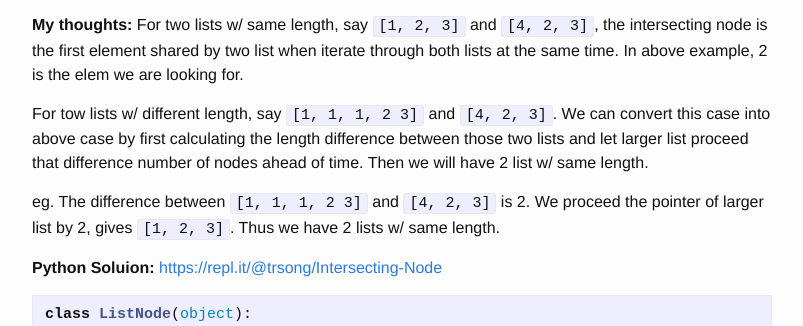
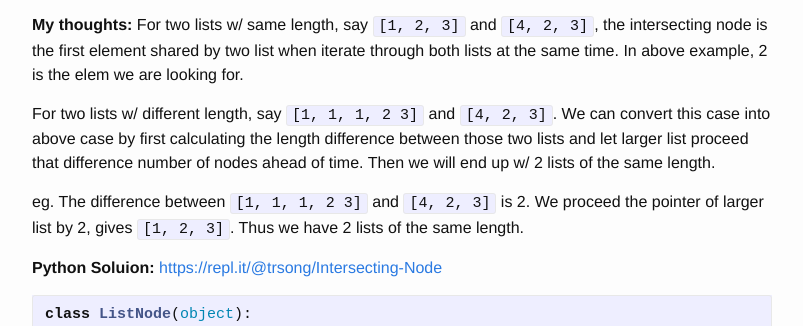
Before and after one commit to trsong/trsong.github.io, a Jekyll site: the page built from _posts/2019-04-30-DailyQuestions.md, in a window 1280 px wide and 900 px high, scrolled down 1398 px. Shown: the part 155-481 px from the top of the window, without its empty margins (238-1041 px from the left). Built offline with Jekyll 4.4.1, drawn with Linux system fonts in a browser that asks for light colours.

Commit message:
Fix the typo in May18 answer

````diff
--- a/_posts/2019-04-30-DailyQuestions.md
+++ b/_posts/2019-04-30-DailyQuestions.md
@@ -68,9 +68,9 @@ That is, implement a function that takes in a string and a valid regular express
 
 **My thoughts:** For two lists w/ same length, say `[1, 2, 3]` and `[4, 2, 3]`, the intersecting node is the first element shared by two list when iterate through both lists at the same time. In above example, 2 is the elem we are looking for.
 
-For tow lists w/ different length, say `[1, 1, 1, 2 3]` and `[4, 2, 3]`. We can convert this case into above case by first calculating the length difference between those two lists and let larger list proceed that difference number of nodes ahead of time. Then we will have 2 list w/ same length.
-
-eg. The difference between `[1, 1, 1, 2 3]` and `[4, 2, 3]` is 2. We proceed the pointer of larger list by 2, gives `[1, 2, 3]`. Thus we have 2 lists w/ same length.
+For two lists w/ different length, say `[1, 1, 1, 2 3]` and `[4, 2, 3]`. We can convert this case into above case by first calculating the length difference between those two lists and let larger list proceed that difference number of nodes ahead of time. Then we will end up w/ 2 lists of the same length.
+
+eg. The difference between `[1, 1, 1, 2 3]` and `[4, 2, 3]` is 2. We proceed the pointer of larger list by 2, gives `[1, 2, 3]`. Thus we have 2 lists of the same length.
 
 **Python Soluion:** [https://repl.it/@trsong/Intersecting-Node](https://repl.it/@trsong/Intersecting-Node)
 ```py
````
